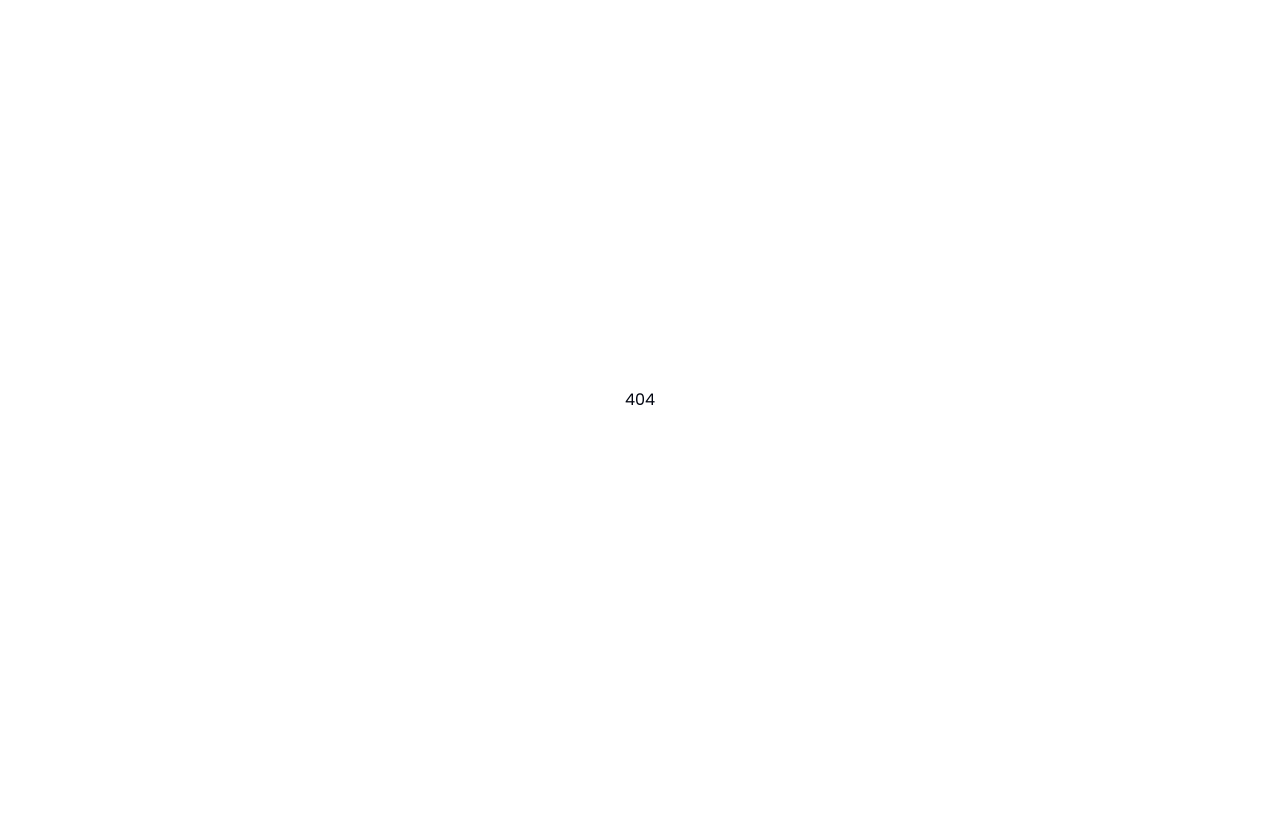
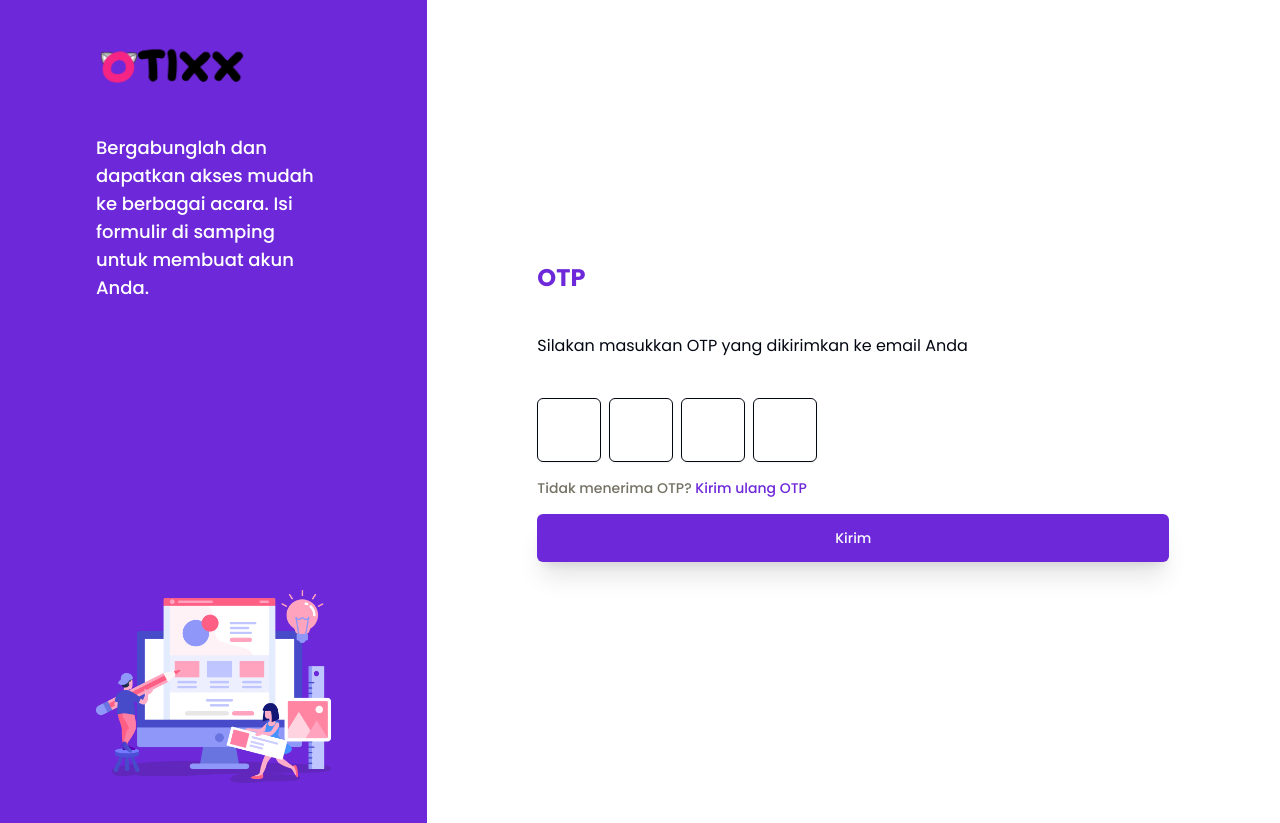
Before and after one commit to otixx/fe-otixx, a Next.js app: page /user/otp in a window 1280 px wide. Before the commit this address had no page. Before the commit the page ends 800 px from the top, so only its background shows below. Built offline with nearby package versions, Linux system fonts and the light colour scheme.

Commit message:
slicing: otp page

```diff
--- a/package.json
+++ b/package.json
@@ -21,6 +21,7 @@
     "class-variance-authority": "^0.7.0",
     "clsx": "^2.1.1",
     "env-cmd": "^10.1.0",
+    "input-otp": "^1.2.4",
     "jsonwebtoken": "^9.0.2",
     "lucide-react": "^0.412.0",
     "next": "14.2.5",
--- a/src/app/layout.tsx
+++ b/src/app/layout.tsx
@@ -13,7 +13,8 @@ export default function RootLayout({
   children: React.ReactNode;
 }>) {
   const path = usePathname();
-  const isLoginPage = path === "/user/login" || "/user/register";
+  const isLoginPage =
+    path === "/user/login" || path === "/user/register" || path === "/user/otp";
   return (
     <html lang="en">
       <body className={poppins.className}>
--- a/src/app/user/(auth)/login/page.tsx
+++ b/src/app/user/(auth)/login/page.tsx
@@ -24,8 +24,18 @@ export default function LoginPage() {
     <div className="grid h-[100dvh] grid-cols-12">
       <div className="hidden bg-first p-10 text-white xl:col-span-4 xl:block 2xl:block">
         <div className="space-y-10 md:mt-0 xl:mt-0 xl:px-14 2xl:mt-48">
-          <Link href="/" className="relative w-full font-semibold">
-            <Image src="/logo.png" alt="logo" width={200} height={200} />
+          <Link
+            href="/"
+            className="relative w-full font-semibold"
+            draggable={false}
+          >
+            <Image
+              draggable={false}
+              src="/logo.png"
+              alt="logo"
+              width={150}
+              height={150}
+            />
           </Link>
           <div>
             <h1 className="text-2xl font-medium">Selamat Datang di</h1>
@@ -37,13 +47,13 @@ export default function LoginPage() {
             terlupakan di setiap acara yang Anda nantikan!
           </p>
         </div>
-        <div className="px-14 pt-20">
+        <div className="relative mt-10 px-14">
           <Image
             draggable={false}
             src={"/auth/login.png"}
             alt="loginImg"
-            width={170}
-            height={170}
+            width={250}
+            height={250}
           />
         </div>
       </div>
--- /dev/null
+++ b/src/app/user/(auth)/otp/page.tsx
@@ -0,0 +1,100 @@
+"use client";
+import { Button } from "@/components/ui/button";
+import { Checkbox } from "@/components/ui/checkbox";
+import {
+  Form,
+  FormControl,
+  FormField,
+  FormItem,
+  FormLabel,
+  FormMessage,
+} from "@/components/ui/form";
+import { Input } from "@/components/ui/input";
+import {
+  InputOTP,
+  InputOTPGroup,
+  InputOTPSeparator,
+  InputOTPSlot,
+} from "@/components/ui/input-otp";
+import { useFormReq } from "@/hook/useForm";
+import { EyeClosedIcon } from "@radix-ui/react-icons";
+import { EyeIcon } from "lucide-react";
+import Image from "next/image";
+import Link from "next/link";
+import { useState } from "react";
+export default function OtpPage() {
+  const [showPassword, setshowPassword] = useState(false);
+  const { formRegister } = useFormReq();
+  return (
+    <div className="grid h-[100dvh] grid-cols-12">
+      <div className="hidden bg-first p-10 text-white xl:col-span-4 xl:block 2xl:block">
+        <div className="space-y-10 md:mt-0 xl:mt-0 xl:px-14 2xl:mt-14">
+          <Link
+            href="/"
+            className="relative w-full font-semibold"
+            draggable={false}
+          >
+            <Image
+              draggable={false}
+              src="/logo.png"
+              alt="logo"
+              width={150}
+              height={150}
+            />
+          </Link>
+          <p className="text-lg font-medium">
+            Bergabunglah dan dapatkan akses mudah ke berbagai acara. Isi
+            formulir di samping untuk membuat akun Anda.
+          </p>
+        </div>
+        <div className="relative mt-72 px-14">
+          <Image
+            draggable={false}
+            src={"/auth/register.png"}
+            alt="loginImg"
+            width={300}
+            height={300}
+          />
+        </div>
+      </div>
+      <div className="col-span-12 flex items-center justify-center xl:col-span-8 2xl:col-span-8">
+        <div className="mt-5 w-full max-w-lg p-5 xl:mt-0 xl:max-w-2xl 2xl:mt-0 2xl:max-w-2xl">
+          <h1 className="mb-10 text-center text-sm font-bold text-first xl:text-left xl:text-2xl 2xl:text-left 2xl:text-2xl">
+            OTP
+          </h1>
+          <p>Silakan masukkan OTP yang dikirimkan ke email Anda</p>
+          <Form {...formRegister}>
+            <form
+              //   onSubmit={formRegister.handleSubmit(onSubmit)}
+              className="mt-10 space-y-4"
+            >
+              <InputOTP maxLength={4}>
+                <InputOTPGroup>
+                  <InputOTPSlot className="h-16 w-16 text-lg" index={0} />
+                </InputOTPGroup>
+                <InputOTPGroup>
+                  <InputOTPSlot className="h-16 w-16 text-lg" index={1} />
+                </InputOTPGroup>
+                <InputOTPGroup>
+                  <InputOTPSlot className="h-16 w-16 text-lg" index={2} />
+                </InputOTPGroup>
+                <InputOTPGroup>
+                  <InputOTPSlot className="h-16 w-16 text-lg" index={3} />
+                </InputOTPGroup>
+              </InputOTP>
+              <h1 className="text-sm font-medium text-textSecondary peer-disabled:cursor-not-allowed">
+                Tidak menerima OTP?{" "}
+                <span className="cursor-pointer text-first">
+                  Kirim ulang OTP
+                </span>
+              </h1>
+              <Button type="submit" className="h-12 w-full shadow-xl">
+                Kirim
+              </Button>
+            </form>
+          </Form>
+        </div>
+      </div>
+    </div>
+  );
+}
--- a/src/app/user/(auth)/register/page.tsx
+++ b/src/app/user/(auth)/register/page.tsx
@@ -23,21 +23,31 @@ export default function RegisterPage() {
     <div className="grid h-[100dvh] grid-cols-12">
       <div className="hidden bg-first p-10 text-white xl:col-span-4 xl:block 2xl:block">
         <div className="space-y-10 md:mt-0 xl:mt-0 xl:px-14 2xl:mt-14">
-          <Link href="/" className="relative w-full font-semibold">
-            <Image src="/logo.png" alt="logo" width={150} height={150} />
+          <Link
+            href="/"
+            className="relative w-full font-semibold"
+            draggable={false}
+          >
+            <Image
+              draggable={false}
+              src="/logo.png"
+              alt="logo"
+              width={150}
+              height={150}
+            />
           </Link>
           <p className="text-lg font-medium">
             Bergabunglah dan dapatkan akses mudah ke berbagai acara. Isi
             formulir di samping untuk membuat akun Anda.
           </p>
         </div>
-        <div className="relative px-14 pt-20">
+        <div className="relative mt-72 px-14">
           <Image
             draggable={false}
             src={"/auth/register.png"}
             alt="loginImg"
-            width={500}
-            height={500}
+            width={300}
+            height={300}
           />
         </div>
       </div>
--- /dev/null
+++ b/src/components/ui/input-otp.tsx
@@ -0,0 +1,71 @@
+"use client"
+
+import * as React from "react"
+import { DashIcon } from "@radix-ui/react-icons"
+import { OTPInput, OTPInputContext } from "input-otp"
+
+import { cn } from "@/lib/utils"
+
+const InputOTP = React.forwardRef<
+  React.ElementRef<typeof OTPInput>,
+  React.ComponentPropsWithoutRef<typeof OTPInput>
+>(({ className, containerClassName, ...props }, ref) => (
+  <OTPInput
+    ref={ref}
+    containerClassName={cn(
+      "flex items-center gap-2 has-[:disabled]:opacity-50",
+      containerClassName
+    )}
+    className={cn("disabled:cursor-not-allowed", className)}
+    {...props}
+  />
+))
+InputOTP.displayName = "InputOTP"
+
+const InputOTPGroup = React.forwardRef<
+  React.ElementRef<"div">,
+  React.ComponentPropsWithoutRef<"div">
+>(({ className, ...props }, ref) => (
+  <div ref={ref} className={cn("flex items-center", className)} {...props} />
+))
+InputOTPGroup.displayName = "InputOTPGroup"
+
+const InputOTPSlot = React.forwardRef<
+  React.ElementRef<"div">,
+  React.ComponentPropsWithoutRef<"div"> & { index: number }
+>(({ index, className, ...props }, ref) => {
+  const inputOTPContext = React.useContext(OTPInputContext)
+  const { char, hasFakeCaret, isActive } = inputOTPContext.slots[index]
+
+  return (
+    <div
+      ref={ref}
+      className={cn(
+        "relative flex h-9 w-9 items-center justify-center border-y border-r border-input text-sm shadow-sm transition-all first:rounded-l-md first:border-l last:rounded-r-md",
+        isActive && "z-10 ring-1 ring-ring",
+        className
+      )}
+      {...props}
+    >
+      {char}
+      {hasFakeCaret && (
+        <div className="pointer-events-none absolute inset-0 flex items-center justify-center">
+          <div className="h-4 w-px animate-caret-blink bg-foreground duration-1000" />
+        </div>
+      )}
+    </div>
+  )
+})
+InputOTPSlot.displayName = "InputOTPSlot"
+
+const InputOTPSeparator = React.forwardRef<
+  React.ElementRef<"div">,
+  React.ComponentPropsWithoutRef<"div">
+>(({ ...props }, ref) => (
+  <div ref={ref} role="separator" {...props}>
+    <DashIcon />
+  </div>
+))
+InputOTPSeparator.displayName = "InputOTPSeparator"
+
+export { InputOTP, InputOTPGroup, InputOTPSlot, InputOTPSeparator }
```
Also changed, not shown: 1 other file (tests, documents, lock files or other folders).
